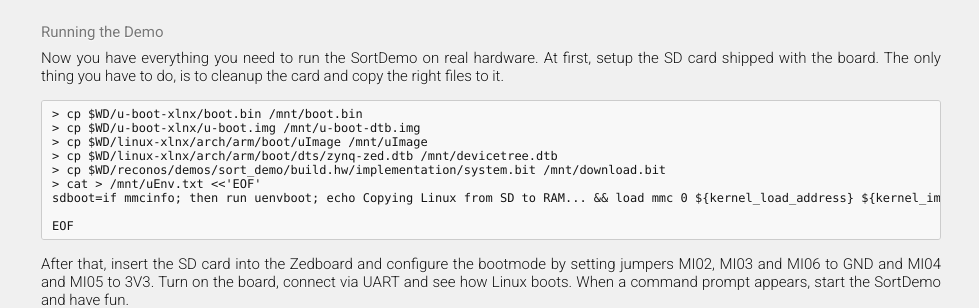
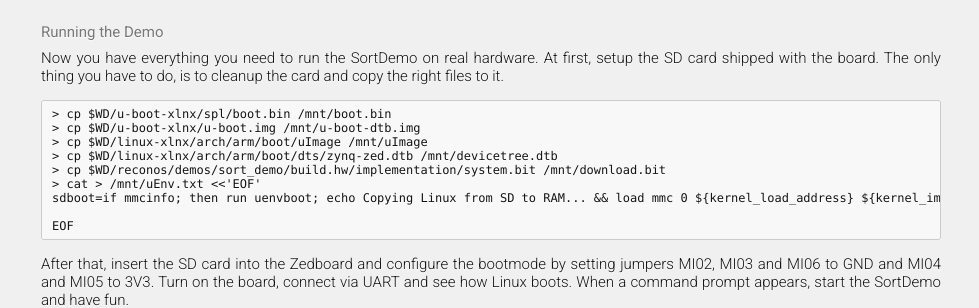
Before and after one commit to ReconOS/reconos.github.io, a Jekyll site: the page built from gettingstarted/tutorial/index.md, in a window 1280 px wide and 900 px high, scrolled down 4072 px. Shown: the part 421-729 px from the top of the window, without its empty margins (149-1128 px from the left). Built offline with Jekyll 4.4.1, drawn with Linux system fonts in a browser that asks for light colours; Markdown is read by kramdown in place of the engine named in the settings.

Commit message:
Fixed path to boot.bin.

````diff
--- a/gettingstarted/tutorial/index.md
+++ b/gettingstarted/tutorial/index.md
@@ -353,7 +353,7 @@ first, setup the SD card shipped with the board. The only thing you have to
 do, is to cleanup the card and copy the right files to it.
 
 ```
-> cp $WD/u-boot-xlnx/boot.bin /mnt/boot.bin
+> cp $WD/u-boot-xlnx/spl/boot.bin /mnt/boot.bin
 > cp $WD/u-boot-xlnx/u-boot.img /mnt/u-boot-dtb.img
 > cp $WD/linux-xlnx/arch/arm/boot/uImage /mnt/uImage
 > cp $WD/linux-xlnx/arch/arm/boot/dts/zynq-zed.dtb /mnt/devicetree.dtb
````
